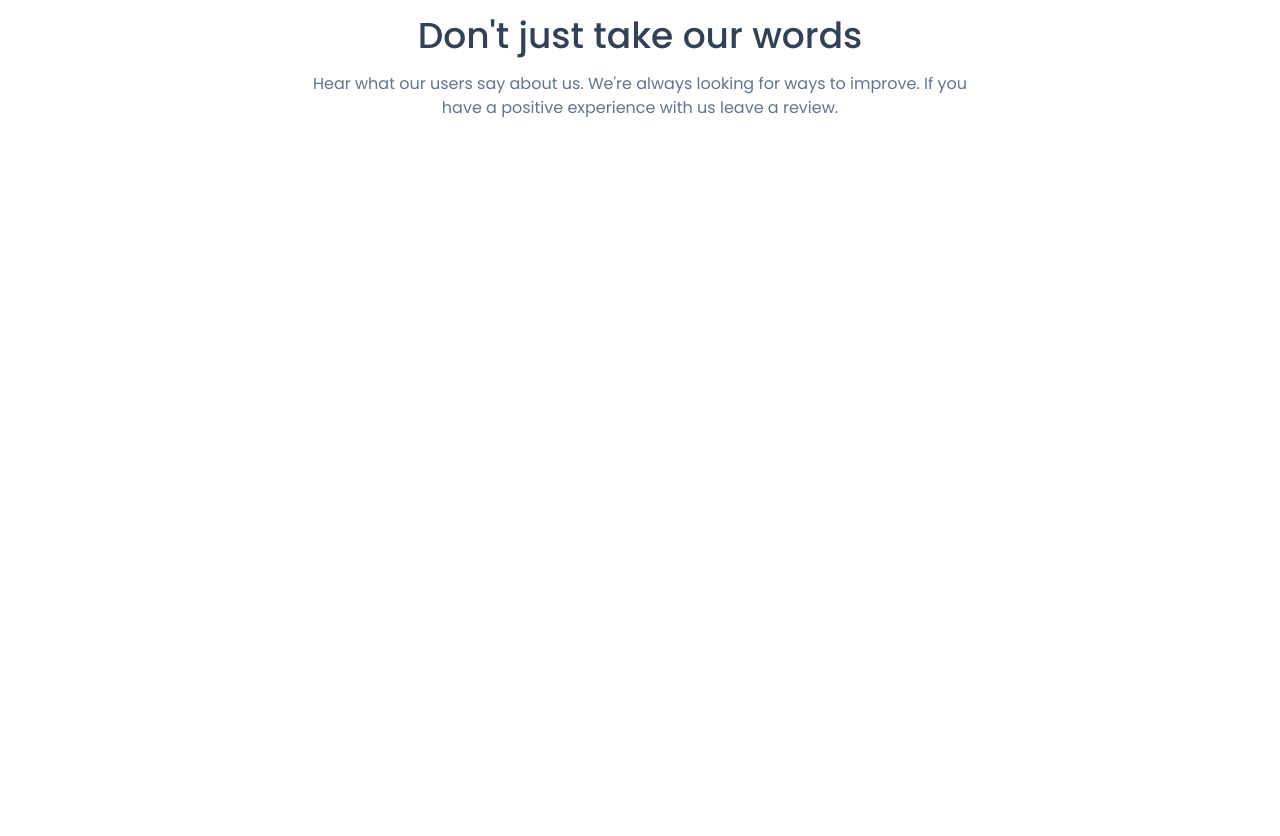
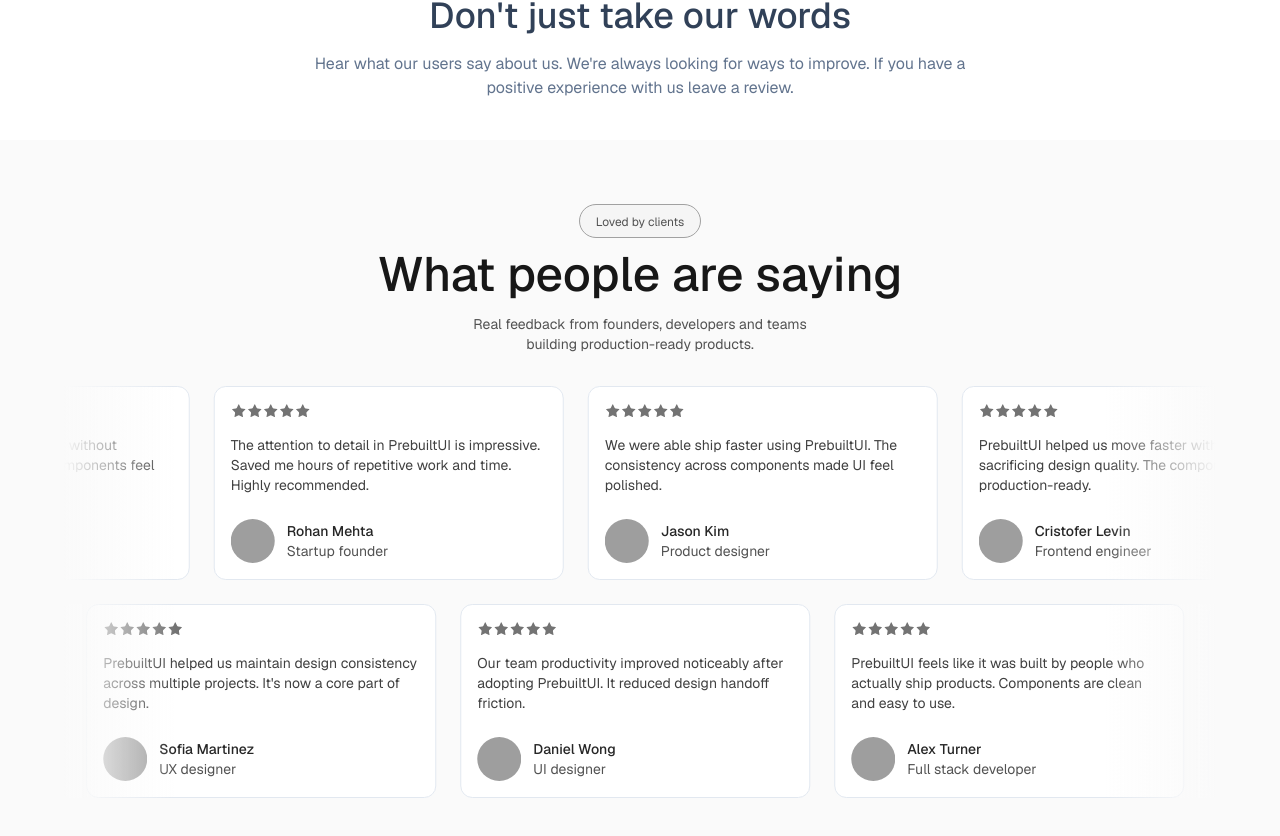
Before and after one commit to ASRITH-Forge/AI-Resume-Builder, a React (Vite) app in the folder client/: page / in a window 1280 px wide. Shown: the part 1482-2318 px from the top of the page. Before the commit the page ends 1642 px from the top, so only its background shows below. Built offline with nearby package versions, Linux system fonts and the light colour scheme; grey boxes are pictures that could not be loaded.

Commit message:
client(feat): Enhance Testimonial component with dynamic rendering and animations

```diff
--- a/client/src/components/home/Testimonial.jsx
+++ b/client/src/components/home/Testimonial.jsx
@@ -3,7 +3,40 @@
 import React from 'react'
 
 const Testimonial = () => {
+    const testimonials = [
+        { text: "PrebuiltUI helped us move faster without sacrificing design quality. The components feel production-ready.", name: "Cristofer Levin", role: "Frontend engineer", image: "https://images.unsplash.com/photo-1633332755192-727a05c4013d?q=80&w=200" },
+        { text: "The attention to detail in PrebuiltUI is impressive. Saved me hours of repetitive work and time. Highly recommended.", name: "Rohan Mehta", role: "Startup founder", image: "https://images.unsplash.com/photo-1535713875002-d1d0cf377fde?q=80&w=200" },
+        { text: "We were able ship faster using PrebuiltUI. The consistency across components made UI feel polished.", name: "Jason Kim", role: "Product designer", image: "https://images.unsplash.com/photo-1527980965255-d3b416303d12?w=200&auto=format&fit=crop&q=60" },
+        { text: "PrebuiltUI feels like it was built by people who actually ship products. Components are clean and easy to use.", name: "Alex Turner", role: "Full stack developer", image: "https://images.unsplash.com/photo-1522075469751-3a6694fb2f61?w=200&auto=format&fit=crop&q=60" },
+        { text: "PrebuiltUI helped us maintain design consistency across multiple projects. It's now a core part of design.", name: "Sofia Martinez", role: "UX designer", image: "https://images.unsplash.com/photo-1438761681033-6461ffad8d80?q=80&w=100&h=100&auto=format&fit=crop" },
+        { text: "Our team productivity improved noticeably after adopting PrebuiltUI. It reduced design handoff friction.", name: "Daniel Wong", role: "UI designer", image: "https://raw.githubusercontent.com/prebuiltui/prebuiltui/main/assets/userImage/userImage1.png" }
+    ];
+
+    const rows = [
+        { start: 0, end: 3, className: "animate-scroll" },
+        { start: 3, end: 6, className: "animate-scroll-reverse" }
+    ];
+
+    const renderCard = (testimonial, index) => (
+        <div key={index} className="bg-white border border-slate-200 hover:border-slate-300 rounded-xl p-4 shrink-0 w-[350px]">
+            <div className="flex mb-4">
+                {Array(5).fill(0).map((_, i) => (
+                    <svg key={i} xmlns="http://www.w3.org/2000/svg" width="16" height="16" viewBox="0 0 24 24" fill="none" stroke="currentColor" strokeWidth="2" strokeLinecap="round" strokeLinejoin="round" className="lucide lucide-star text-transparent fill-[#737373]" aria-hidden="true"><path d="M11.525 2.295a.53.53 0 0 1 .95 0l2.31 4.679a2.123 2.123 0 0 0 1.595 1.16l5.166.756a.53.53 0 0 1 .294.904l-3.736 3.638a2.123 2.123 0 0 0-.611 1.878l.882 5.14a.53.53 0 0 1-.771.56l-4.618-2.428a2.122 2.122 0 0 0-1.973 0L6.396 21.01a.53.53 0 0 1-.77-.56l.881-5.139a2.122 2.122 0 0 0-.611-1.879L2.16 9.795a.53.53 0 0 1 .294-.906l5.165-.755a2.122 2.122 0 0 0 1.597-1.16z"></path></svg>
+                ))}
+            </div>
+            <p className="text-neutral-700 text-sm mb-6">{testimonial.text}</p>
+            <div className="flex items-center gap-3">
+                <img src={testimonial.image} alt={testimonial.name} className="w-11 h-11 rounded-full object-cover"/>
+                <div>
+                    <p className="font-medium text-neutral-800 text-sm">{testimonial.name}</p>
+                    <p className="text-neutral-600 text-sm">{testimonial.role}</p>
+                </div>
+            </div>
+        </div>
+    );
+
   return (
+    <>
     <div id='testimonial' className="flex flex-col items-center my-10 scroll-mt-12">
       <div className="flex items-center gap-2 text-sm text-green-600 bg-green-400/10  rounded-full px-4 py-1">
                 <BookUserIcon className='size-4.5 stroke-green-600'/>
@@ -11,6 +44,70 @@
         </div>
         <Title title="Don't just take our words" description="Hear what our users say about us. We're always looking for ways to improve. If you have a positive experience with us leave a review."/>
     </div>
+
+            <style>
+                {`
+                    @import url('https://fonts.googleapis.com/css2?family=Geist:wght@100..900&display=swap');
+                    *{
+                        font-family: "Geist", sans-serif;
+                    }
+
+                    @keyframes scroll {
+                        0% {
+                            transform: translateX(0);
+                        }
+                        100% {
+                            transform: translateX(-50%);
+                        }
+                    }
+                    @keyframes scrollReverse {
+                        0% {
+                            transform: translateX(-50%);
+                        }
+                        100% {
+                            transform: translateX(0);
+                        }
+                    }
+                    .animate-scroll {
+                        animation: scroll 15s linear infinite;
+                    }
+                    .animate-scroll-reverse {
+                        animation: scrollReverse 15s linear infinite;
+                    }
+                `}
+            </style>
+            <section className="bg-[#FAFAFA] py-16 px-4">
+                <div className="max-w-6xl mx-auto">
+
+                    <div className="text-center mb-8">
+                        <div className="inline-block bg-neutral-100 border border-neutral-400 rounded-full px-4 py-1 mb-3">
+                            <span className="text-xs text-neutral-600">Loved by clients</span>
+                        </div>
+                        <h2 className="text-4xl md:text-5xl font-medium text-neutral-900 mb-4">
+                            What people are saying
+                        </h2>
+                        <p className="text-neutral-600 text-sm max-w-96 mx-auto">
+                            Real feedback from founders, developers and teams building production-ready products.
+                        </p>
+                    </div>
+
+                    <div className="space-y-6">
+                        {rows.map((row, rowIndex) => (
+                            <div key={rowIndex} className="relative overflow-hidden">
+                                <div className="absolute left-0 top-0 bottom-0 w-28 bg-linear-to-r from-[#FAFAFA] to-transparent z-10 pointer-events-none"></div>
+                                <div className="absolute right-0 top-0 bottom-0 w-28 bg-linear-to-l from-[#FAFAFA] to-transparent z-10 pointer-events-none"></div>
+
+                                <div className={`flex gap-6 ${row.className}`}>
+                                    {[...testimonials.slice(row.start, row.end), ...testimonials.slice(row.start, row.end)].map((testimonial, index) =>
+                                        renderCard(testimonial, index)
+                                    )}
+                                </div>
+                            </div>
+                        ))}
+                    </div>
+                </div>
+            </section>
+        </>
   )
 }
 
```
